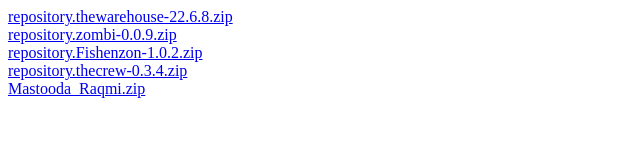
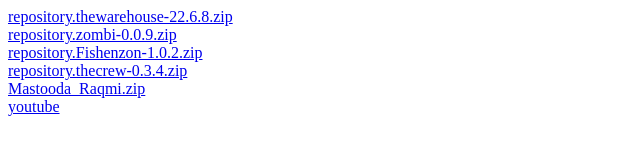
Before and after one commit to nidaltiti/zipper, a plain HTML site: page index.htm in a window 1280 px wide. Shown: the full height of the page, 0-640 px from the left. Drawn offline with Linux system fonts and the light colour scheme.

Commit message:
add youtube

```diff
--- a/index.htm
+++ b/index.htm
@@ -4,3 +4,4 @@
 <a href="repository.Fishenzon-1.0.2.zip">repository.Fishenzon-1.0.2.zip</a><br>
 <a href="repository.thecrew-0.3.4.zip">repository.thecrew-0.3.4.zip</a><br>
 <a href="Mastooda_Raqmi.zip">Mastooda_Raqmi.zip</a><br>
+<a href="https://github.com/anxdpanic/plugin.video.youtube/releases/download/v7.0.5+beta.1/plugin.video.youtube-7.0.5+beta.1.matrix.1.zip">youtube</a><br>
```
